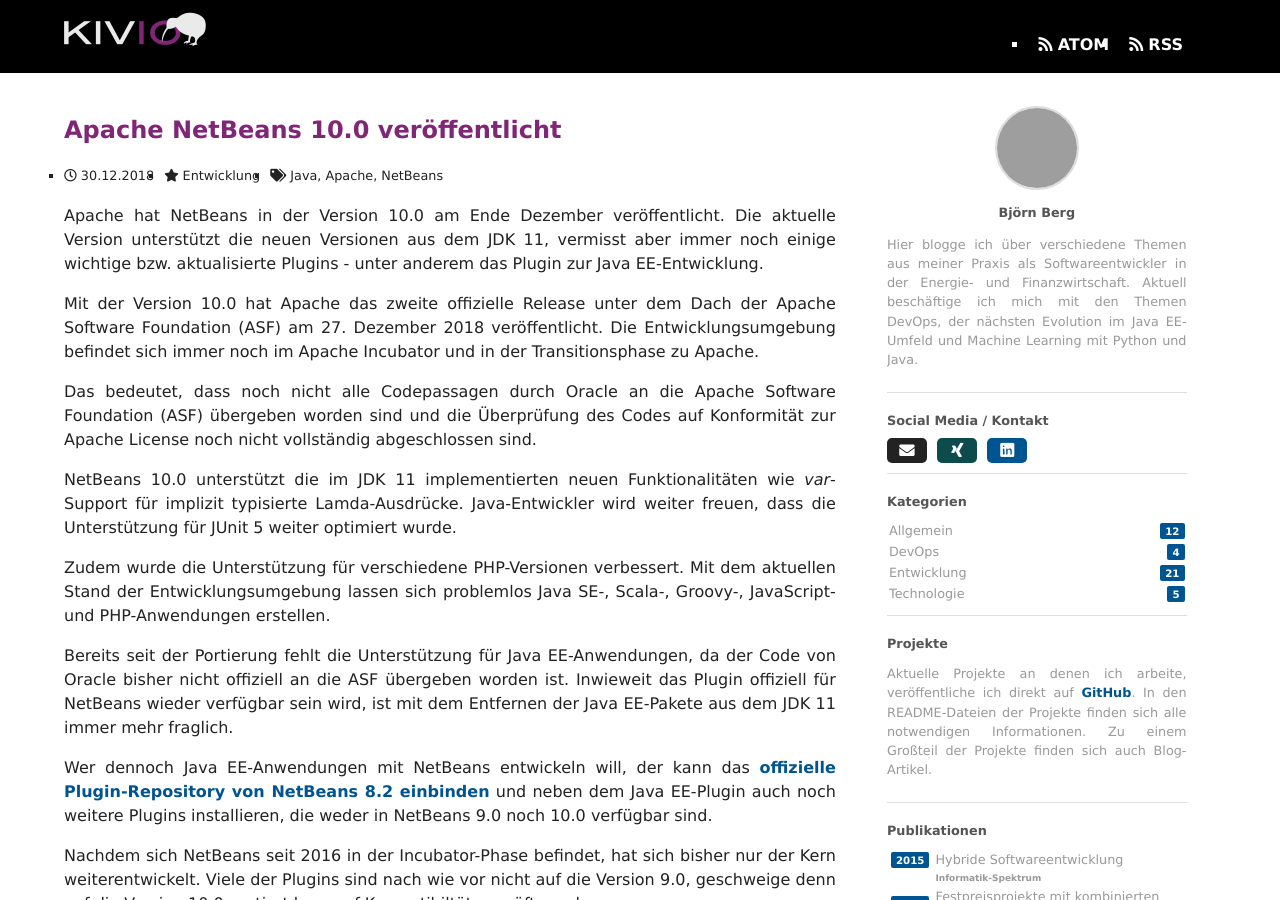
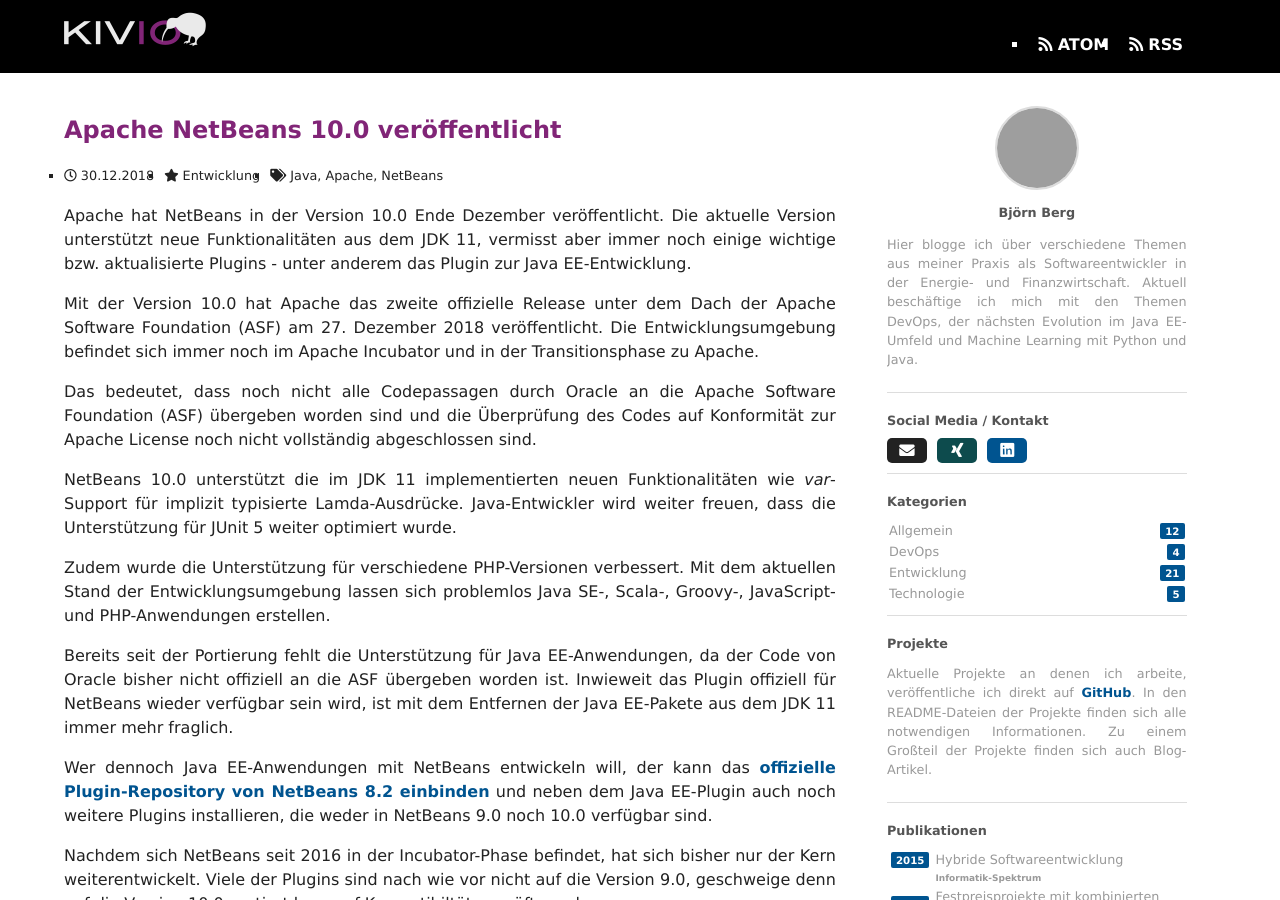
Before and after one commit to rollinhand/rollinhand.github.io, a Jekyll site: the page built from _posts/2018-12-30-apache-netbeans-10-veroeffentlicht.md, in a window 1280 px wide and 900 px high. Built offline with Jekyll 4.4.1, drawn with Linux system fonts in a browser that asks for light colours; some web fonts are replaced; grey boxes are pictures that could not be loaded.

Commit message:
blog post update

```diff
--- a/_posts/2018-12-30-apache-netbeans-10-veroeffentlicht.md
+++ b/_posts/2018-12-30-apache-netbeans-10-veroeffentlicht.md
@@ -5,8 +5,8 @@
 category: Entwicklung
 tags: [Java, Apache, NetBeans]
 ---
-Apache hat NetBeans in der Version 10.0 am Ende Dezember veröffentlicht.
-Die aktuelle Version unterstützt die neuen Versionen aus dem JDK 11, vermisst aber immer
+Apache hat NetBeans in der Version 10.0 Ende Dezember veröffentlicht.
+Die aktuelle Version unterstützt neue Funktionalitäten aus dem JDK 11, vermisst aber immer
 noch einige wichtige bzw. aktualisierte Plugins - unter anderem das Plugin zur Java EE-Entwicklung.
 
 <!--more-->
```
